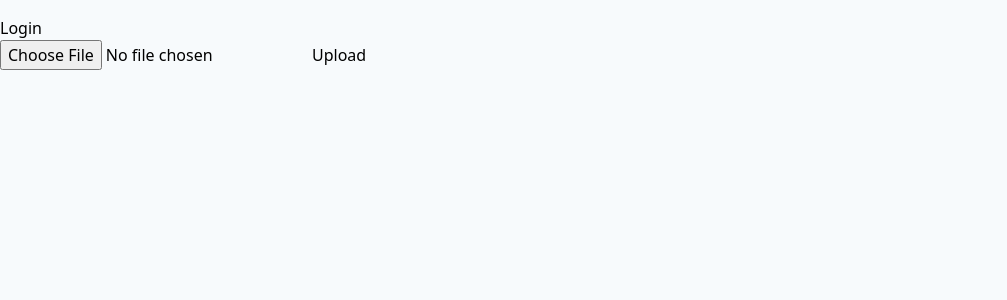
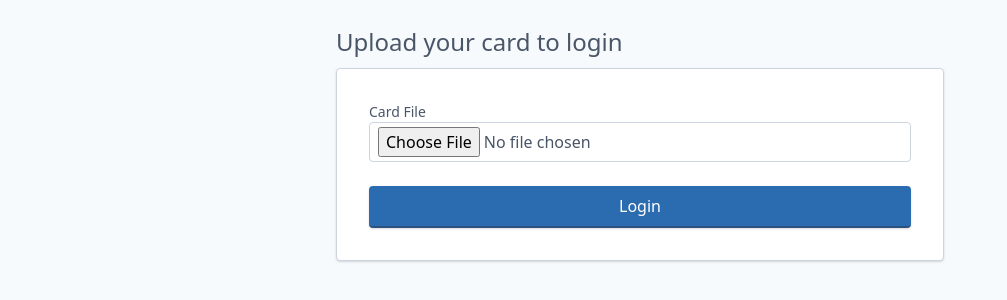
Before and after one commit to MarkNjunge/blockchain-tendering-frontend, a Nuxt app: page /login in a window 1280 px wide. Shown: the top 300 px of the page, without its empty margins (0-1007 px from the left). Built offline with nearby package versions, Linux system fonts and the light colour scheme.

Commit message:
Update login UI

```diff
--- a/pages/login.vue
+++ b/pages/login.vue
@@ -1,8 +1,13 @@
 <template>
-  <div class>
-    <h1>Login</h1>
-    <input type="file" name="card" id="card" @change="onFileSelected" />
-    <button @click="upload">Upload</button>
+  <div class="container mx-auto px-4 xl:w-1/2 md:w-4/5">
+    <h1 class="section-title mt-2">Upload your card to login</h1>
+    <div class="card mt-2 mb-8">
+      <div class="input-group">
+        <label for="card" class="input-label">Card File</label>
+        <input type="file" name="card" id="card" @change="onFileSelected" class="input-field" />
+      </div>
+      <button @click="upload" class="mt-6 w-full btn">Login</button>
+    </div>
   </div>
 </template>
 
```
